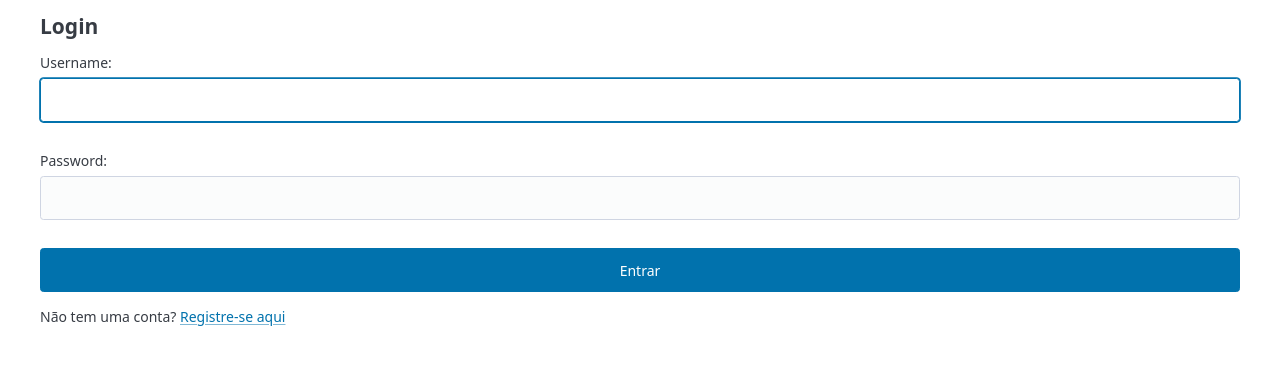
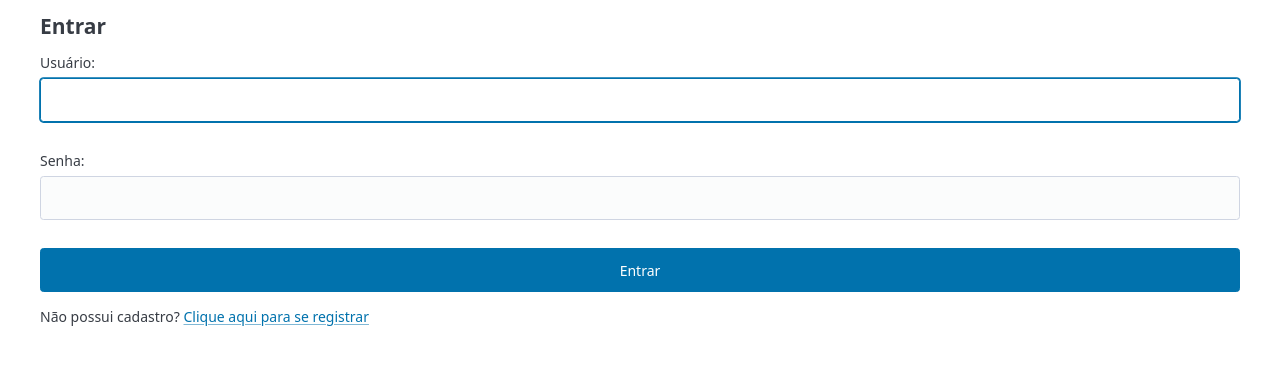
Before and after one commit to carlosxfelipe/ticker-fullstack, a Django app: page /accounts/login/ in a window 1280 px wide. Shown: the part 49-414 px from the top of the page. Run offline with Django 5.2, Linux system fonts and the light colour scheme; some libraries are stand-ins or nearby versions.

Commit message:
update language and timezone settings; add dev script; localize login and registration templates

```diff
--- a/config/settings.py
+++ b/config/settings.py
@@ -104,9 +104,9 @@ AUTH_PASSWORD_VALIDATORS = [
 # Internationalization
 # https://docs.djangoproject.com/en/5.2/topics/i18n/
 
-LANGUAGE_CODE = "en-us"
+LANGUAGE_CODE = "pt-br"
 
-TIME_ZONE = "UTC"
+TIME_ZONE = "America/Sao_Paulo"
 
 USE_I18N = True
 
--- /dev/null
+++ b/dev.py
@@ -0,0 +1,4 @@
+import os
+
+if __name__ == "__main__":
+    os.system("uv run python manage.py runserver")
--- a/templates/registration/login.html
+++ b/templates/registration/login.html
@@ -3,11 +3,11 @@
 {% block title %}Login{% endblock %}
 
 {% block content %}
-  <h2>Login</h2>
+  <h2>Entrar</h2>
   <form method="post">
     {% csrf_token %}
     {{ form.as_p }}
     <button type="submit">Entrar</button>
   </form>
-  <p>Não tem uma conta? <a href="{% url 'register' %}">Registre-se aqui</a></p>
+  <p>Não possui cadastro? <a href="{% url 'register' %}">Clique aqui para se registrar</a></p>
 {% endblock %}
--- a/templates/registration/register.html
+++ b/templates/registration/register.html
@@ -3,11 +3,11 @@
 {% block title %}Registrar{% endblock %}
 
 {% block content %}
-  <h2>Registrar</h2>
+  <h2>Cadastro</h2>
   <form method="post">
     {% csrf_token %}
     {{ form.as_p }}
-    <button type="submit">Registrar</button>
+    <button type="submit">Cadastrar</button>
   </form>
-  <p>Já tem uma conta? <a href="{% url 'login' %}">Faça login aqui</a></p>
+  <p>Já possui cadastro? <a href="{% url 'login' %}">Clique aqui para entrar</a></p>
 {% endblock %}
```
